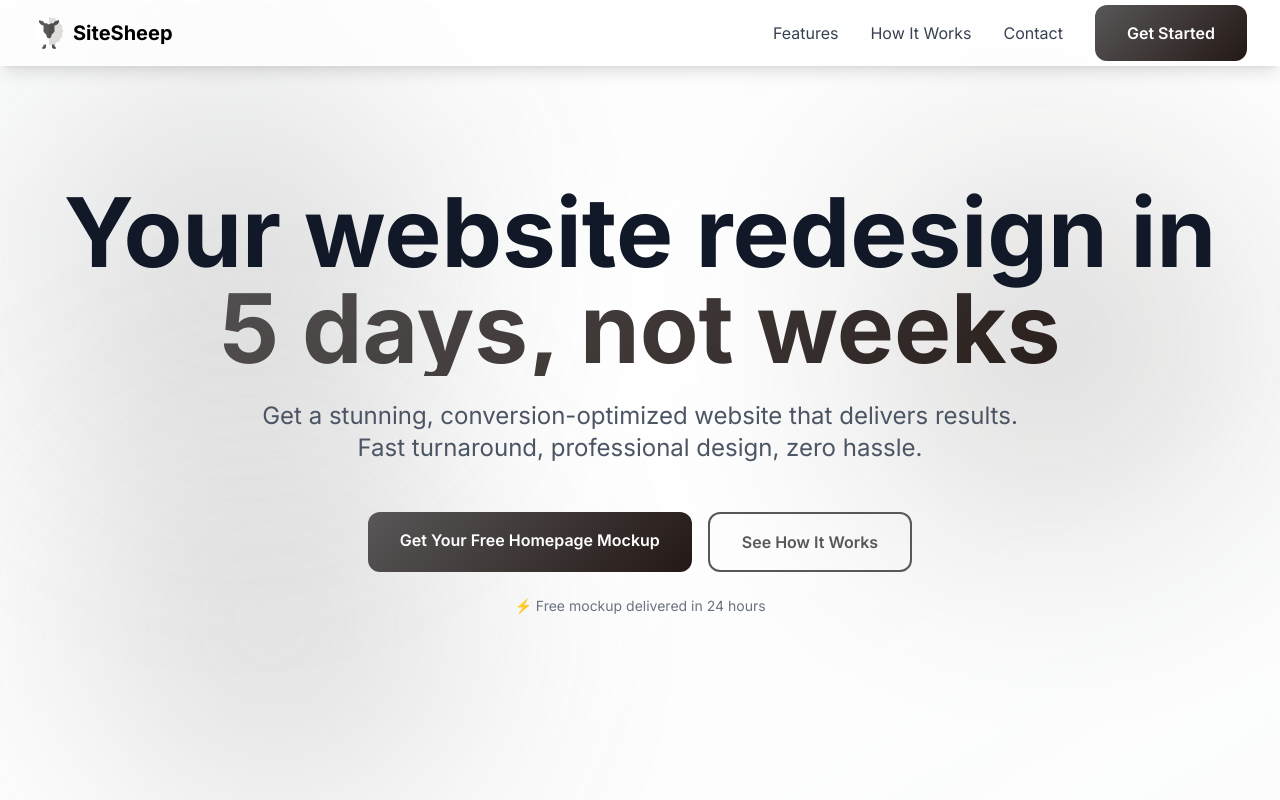
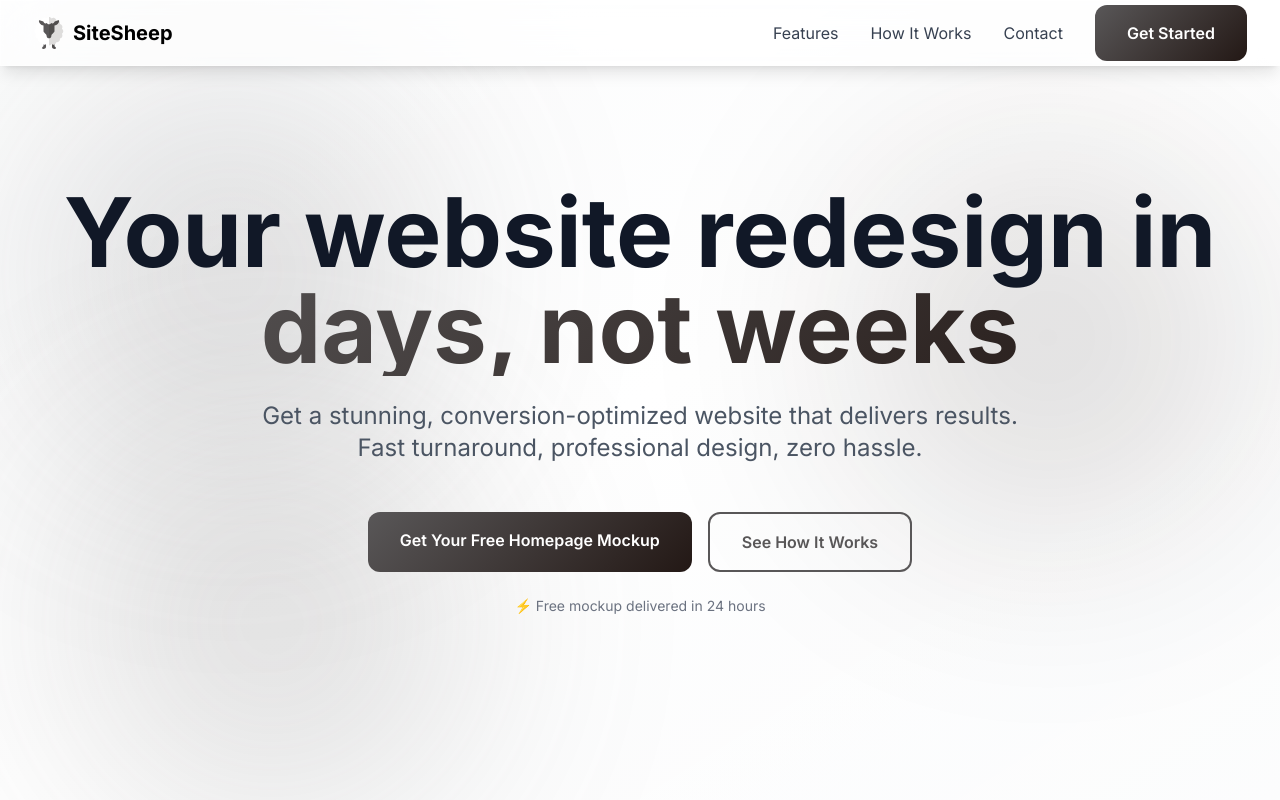
Before and after one commit to colecooke/sitesheep-website, a Next.js app: page / in a window 1280 px wide. Shown: the top 800 px of the page. Built offline with nearby package versions, Linux system fonts and the light colour scheme.

Commit message:
Update site

```diff
--- a/app/page.tsx
+++ b/app/page.tsx
@@ -141,7 +141,7 @@ export default function Home() {
           <div className="animate-slide-up">
             <h1 className="text-6xl md:text-7xl lg:text-8xl font-bold mb-6 text-gray-900">
               Your website redesign in
-              <span className="block gradient-text">5 days, not weeks</span>
+              <span className="block gradient-text">days, not weeks</span>
             </h1>
             <p className="text-xl md:text-2xl text-gray-600 mb-12 max-w-3xl mx-auto">
               Get a stunning, conversion-optimized website that delivers results.
```
